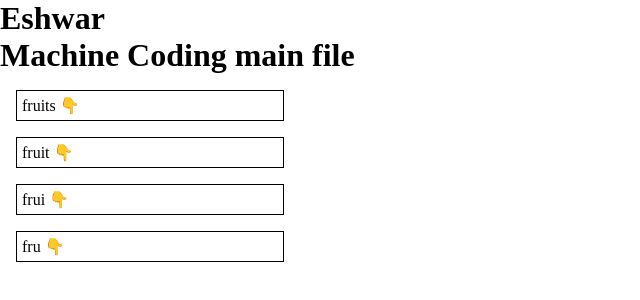
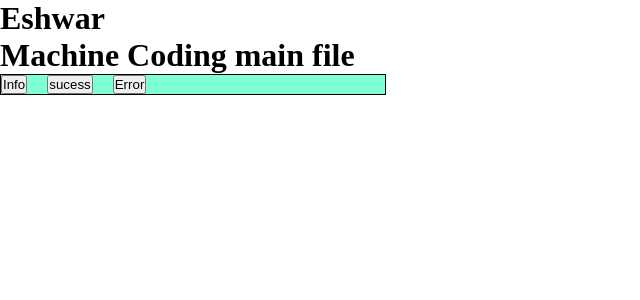
Before and after one commit to Eshwar066/React-Practice, a React (Create React App) app: page / in a window 1280 px wide. Shown: the top 300 px of the page, without its empty margins (0-640 px from the left). Built offline with nearby package versions, Linux system fonts and the light colour scheme.

Commit message:
Toast MSG

```diff
--- a/src/MachineCoding.js
+++ b/src/MachineCoding.js
@@ -2,6 +2,8 @@ import Accordian from "./MachineCodingQues/Accordian/accordian"
 import Carousel from "./MachineCodingQues/CarosuelUi/carosuel"
 import FileEplorerMain from "./MachineCodingQues/FileExplorerCode/fileExplorerMain"
 import Progressbar from "./MachineCodingQues/ProgressBar/progressbar"
+import ToastMessage from "./MachineCodingQues/ToastMessage/components/toastMsg"
+import GenericToast from "./MachineCodingQues/ToastMessage/hooks/use-notification"
 
 const MachineCoding=()=>{
 
@@ -11,7 +13,8 @@ const MachineCoding=()=>{
     {/* <Carousel/> */}
     {/* <FileEplorerMain/> */}
     {/* <Progressbar/> */}
-    <Accordian/>
+    {/* <Accordian/> */}
+  <GenericToast/>
     </>
     )
 }
--- /dev/null
+++ b/src/MachineCodingQues/ToastMessage/components/toastMsg.jsx
@@ -0,0 +1,19 @@
+import "./toastmsg.css"
+
+const ToastMessage=({type,msg})=>{
+
+    return(
+        <div className="toastmsg" >
+
+        <span>
+        {type=="info"?  "ℹ️"   :  " ✅ "}
+        </span>
+
+           {msg}
+         ❎
+
+        </div>
+    )
+}
+
+export default ToastMessage;
--- /dev/null
+++ b/src/MachineCodingQues/ToastMessage/components/toastmsg.css
@@ -0,0 +1,13 @@
+.toastmsg{
+    display: flex;
+    align-items: center;
+    justify-content: center;
+    border: 1px solid black;
+    border-radius: 5px;
+background-color: grey;
+width: 30%;
+padding-top: 20px;
+padding-bottom: 20px;
+margin-top: 20px;
+margin-bottom: 20px;
+}
--- /dev/null
+++ b/src/MachineCodingQues/ToastMessage/hooks/use-notification.css
@@ -0,0 +1,11 @@
+.btn-container{
+    display: flex;
+    align-items: center;
+    gap: 20px;
+    padding: auto;
+    background-color: aquamarine;
+    border: 1px solid black;
+    color: antiquewhite;
+    width: 30%;
+
+}
--- /dev/null
+++ b/src/MachineCodingQues/ToastMessage/hooks/use-notification.jsx
@@ -0,0 +1,53 @@
+import { useState } from "react";
+import ToastMessage from "../components/toastMsg";
+import "./use-notification.css"
+
+const GenericToast = () => {
+  const [toast, setToast] = useState([]);
+
+  const handleToastType = ({ type, msg }) => {
+    const newToast = { type, msg };
+
+    setToast((prevToast) => [...prevToast, newToast]);
+
+    setTimeout(() => {
+      setToast((prevToast) => prevToast.slice(1));
+    }, 3000);
+  };
+  return (
+    <>
+    <div className="btn-container">
+    <button
+        onClick={() =>
+          handleToastType({ type: "info", msg: "Need to update the cart" })
+        }
+      >
+        Info
+      </button>
+      <button
+        onClick={() => handleToastType({ type: "sucess", msg: "Cart updated" })}
+      >
+        sucess
+      </button>
+      <button
+        onClick={() =>
+          handleToastType({ type: "error", msg: "Unable to send request" })
+        }
+      >
+        Error
+      </button>
+
+
+    </div>
+
+      {toast.length > 0 &&
+        toast.map((item) => (
+          <>
+            <ToastMessage type={item.type} msg={item.msg} />
+          </>
+        ))}
+    </>
+  );
+};
+
+export default GenericToast;
```
